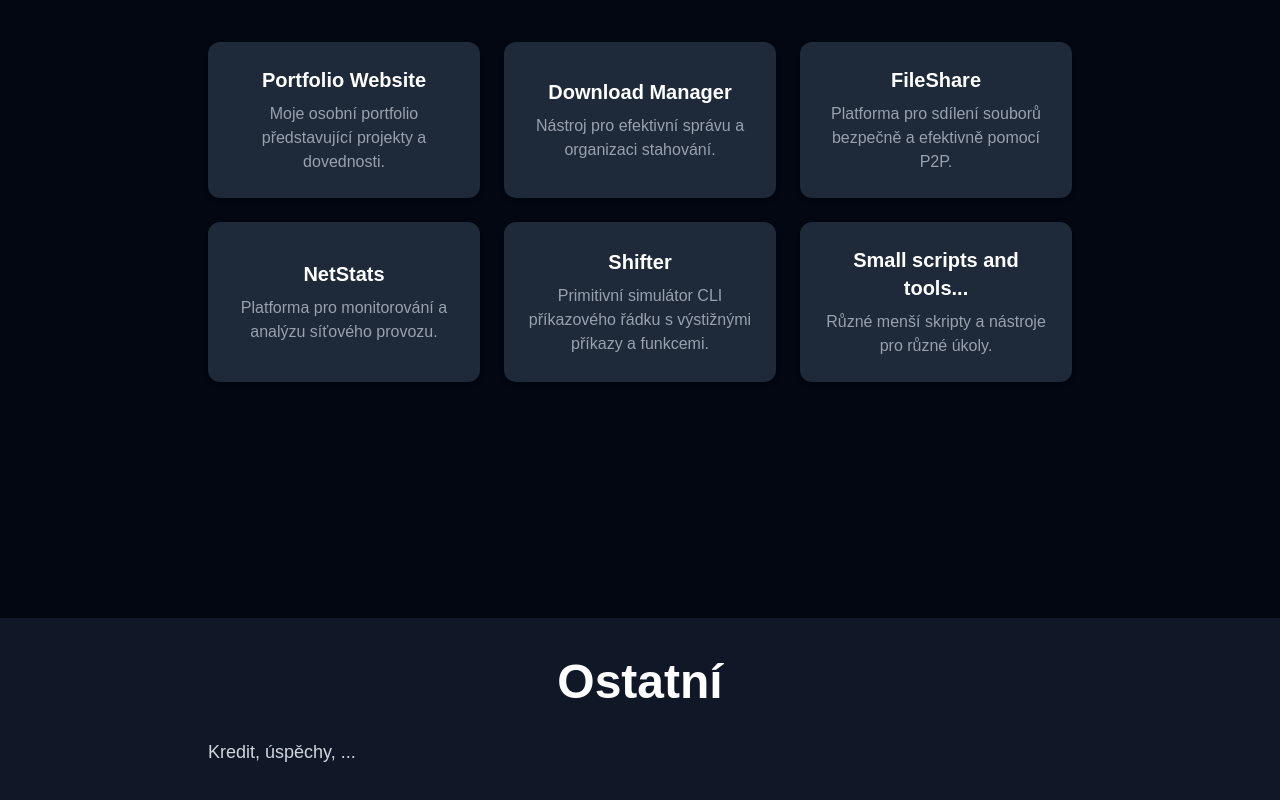
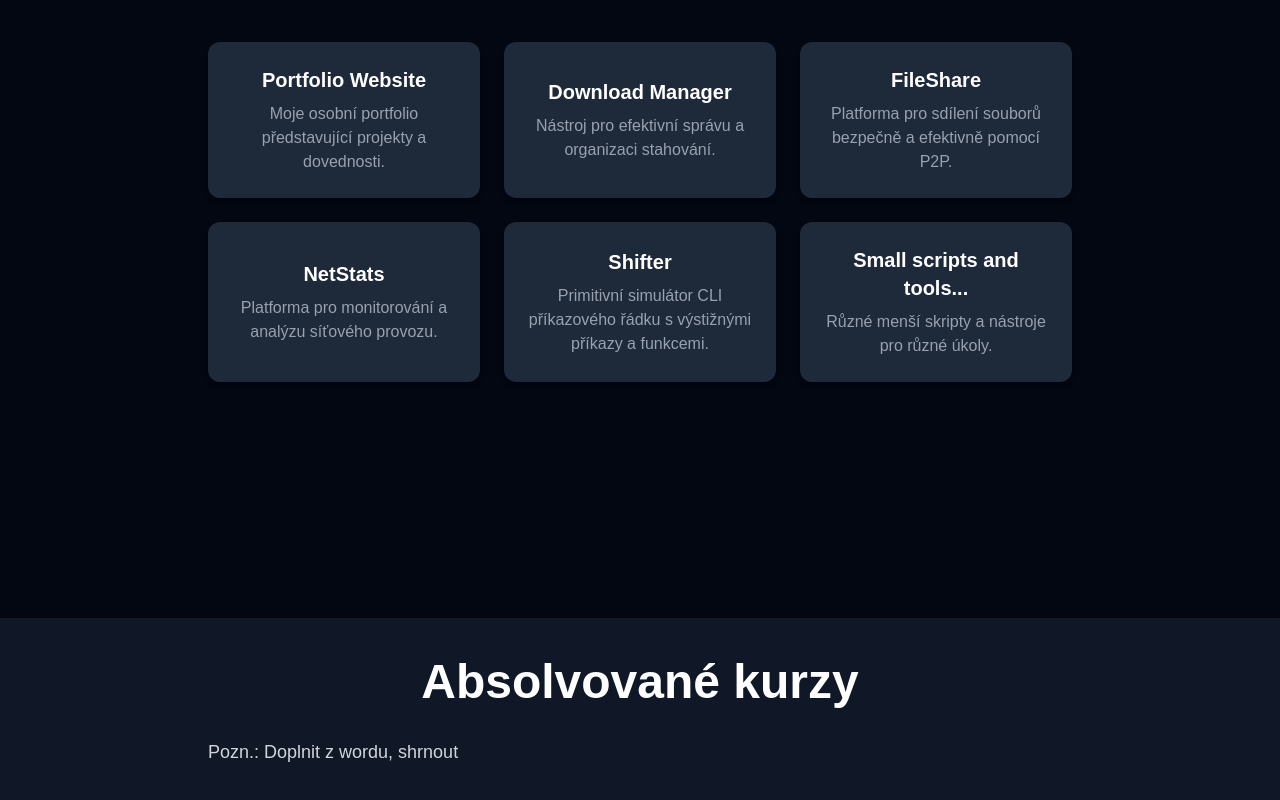
Before and after one commit to vana-jakub/portfolio, a Next.js app: page / in a window 1280 px wide. Shown: the part 1822-2622 px from the top of the page. Built offline with nearby package versions, Linux system fonts and the light colour scheme.

Commit message:
Small changes, testing

```diff
--- a/app/page.tsx
+++ b/app/page.tsx
@@ -26,7 +26,7 @@ export default function Home() {
                 <a href="#aboutme" className="hover:text-blue-400">O mně</a>
                 <a href="#skills" className="hover:text-blue-400">Dovednosti</a>
                 <a href="#projects" className="hover:text-blue-400">Projekty</a>
-                <a href="#other" className="hover:text-blue-400">Ostatní</a>
+                <a href="#courses" className="hover:text-blue-400">Absolvované kurzy</a>
             </nav>
 
             <main>
@@ -157,12 +157,12 @@ export default function Home() {
                         </div>
                     </section>
 
-                    {/* Ostatní */}
-                    <section id="other" className="min-h-screen scroll-mt-10 bg-gray-900 py-10 px-4">
+                    {/* Absolvované kurzy */}
+                    <section id="courses" className="min-h-[calc(100vh-2.5rem)] scroll-mt-10 bg-gray-900 py-10 px-4">
                         <div className="max-w-4xl mx-auto px-4">
-                            <h1 className="text-5xl font-bold mb-8 text-center text-white">Ostatní</h1>
+                            <h1 className="text-5xl font-bold mb-8 text-center text-white">Absolvované kurzy</h1>
                             <p className="max-w-xl text-lg text-gray-300">
-                                Kredit, úspěchy, ...
+                                Pozn.: Doplnit z wordu, shrnout
                             </p>
                         </div>
                     </section>
```
